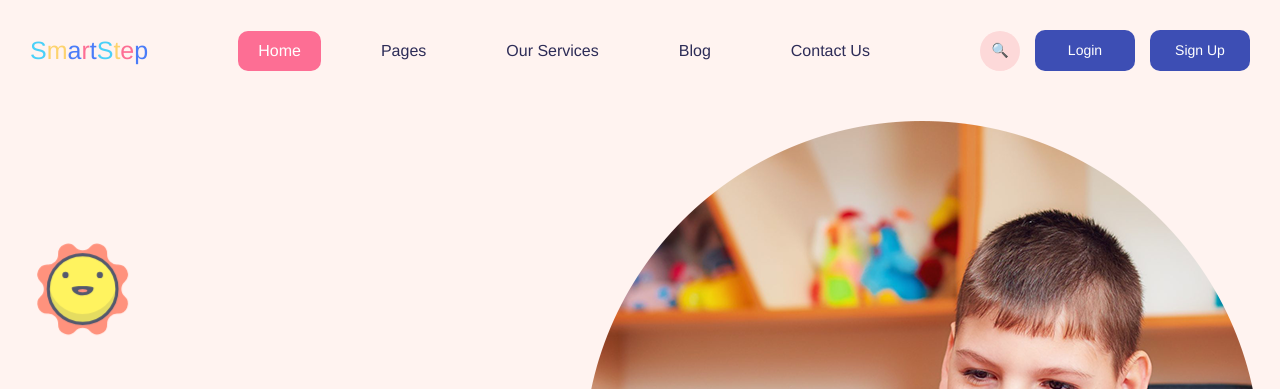
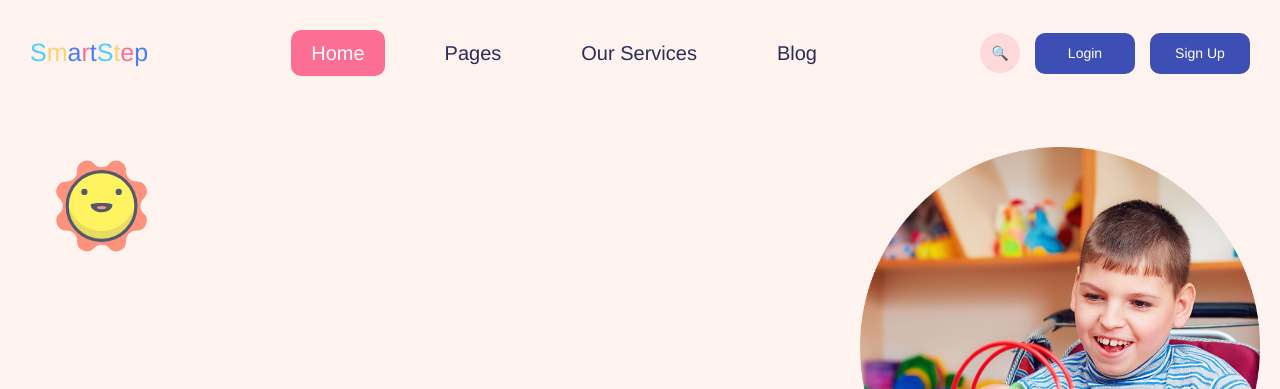
Before and after one commit to Abotareq/Alx-project, a React (Vite) app: page / in a window 1280 px wide. Shown: the top 389 px of the page. Built offline with nearby package versions, Linux system fonts and the light colour scheme.

Commit message:
adding back

```diff
--- a/src/components/Header/Header.jsx
+++ b/src/components/Header/Header.jsx
@@ -32,7 +32,6 @@ export default function Header() {
           <a href="#">Pages</a>
           <a href="#">Our Services</a>
           <Link to="/blog">Blog</Link>
-          <a href="#">Contact Us</a>
           {admin && <Link to="/admin">Admin</Link> }
         </div>
       </nav>
--- a/src/components/Header/header.module.css
+++ b/src/components/Header/header.module.css
@@ -11,6 +11,7 @@
 .logo a {
   text-decoration: none;
   font-size: 25px;
+
 }
 .logo a span:nth-child(1) {
   color: #4ad0f8;
@@ -47,7 +48,7 @@ nav a {
   margin: 0 20px;
   text-decoration: none;
   color: #2d2c57;
-  font-size: 16px;
+  font-size: 20px;
 }
 .tgs a {
   padding: 8px 20px;
--- a/src/pages/Home/components/Hero/Hero.module.css
+++ b/src/pages/Home/components/Hero/Hero.module.css
@@ -6,6 +6,7 @@
     padding: 20px;
     flex-wrap: wrap;
     gap: 20px;
+    margin: auto;
 }
 
 .sectionone {
@@ -17,22 +18,22 @@
     width: 100px;
     height: 100px;
     margin: 30px;
-    animation-name: ImageTransition;
+    /* animation-name: ImageTransition;
     animation-duration: 5s;
     animation-iteration-count: infinite;
     animation-timing-function: linear;
     position: relative;
-    transform-origin: center;
+    transform-origin: center; */
 }
 
-@keyframes ImageTransition {
+/* @keyframes ImageTransition {
     0%, 50%, 100% {
         transform: translateX(0) translateY(0);
     }
     25%, 75% {
         transform: translateX(-20px) translateY(-20px);
     }
-}
+} */
 
 .visible {
     opacity: 1;
@@ -74,17 +75,17 @@
     background-color: #fd6e94;
     transition: all 0.8s;
 }
-
+.sectiontwo img{
+    width: 400px;
+    height: 400px;
+}
 #first-image {
-    width: 600px;
-    height: 600px;
+    /* width: 300px; */
+    height: 300px;
     margin-top: 100px;
     margin-right: 20px;
 }
 
-/* ===============================
-    RESPONSIVE STYLES
-   =============================== */
 @media (max-width: 1024px) {
     #first-image {
         width: 400px;
```
